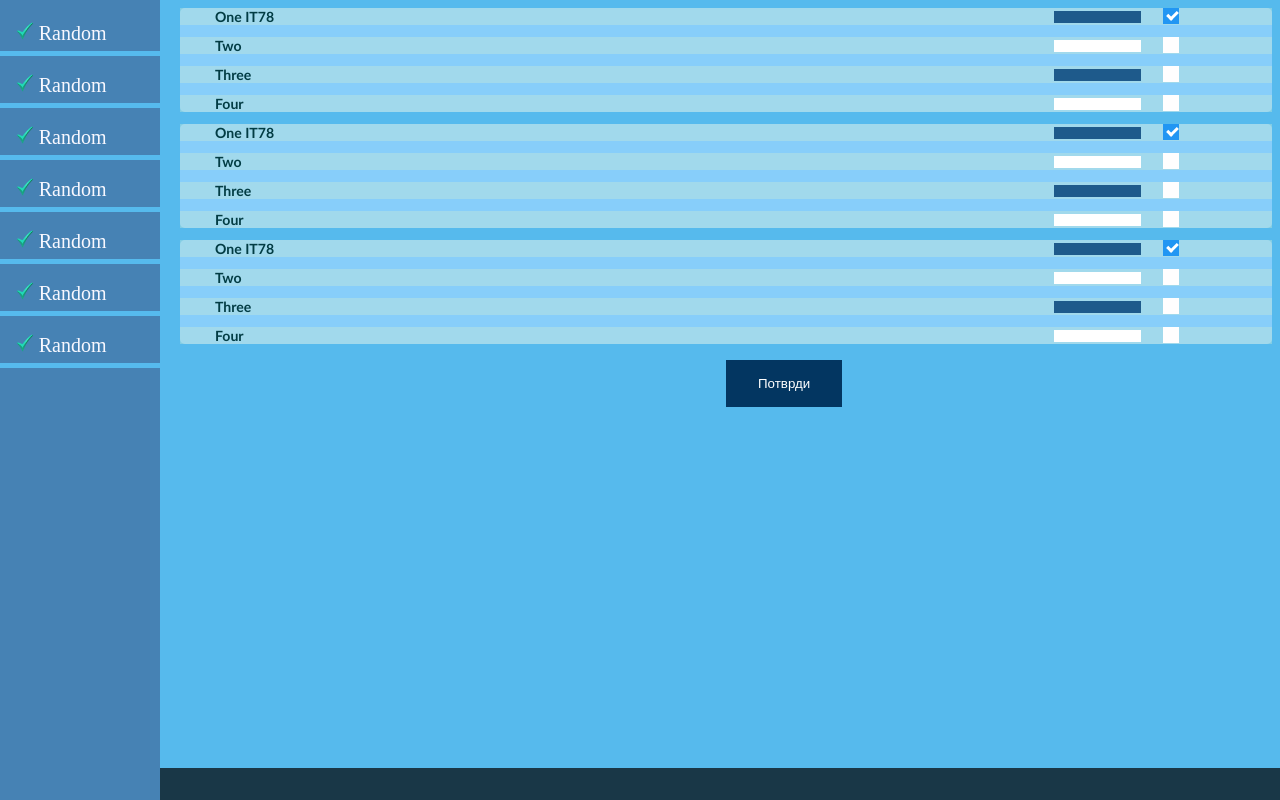
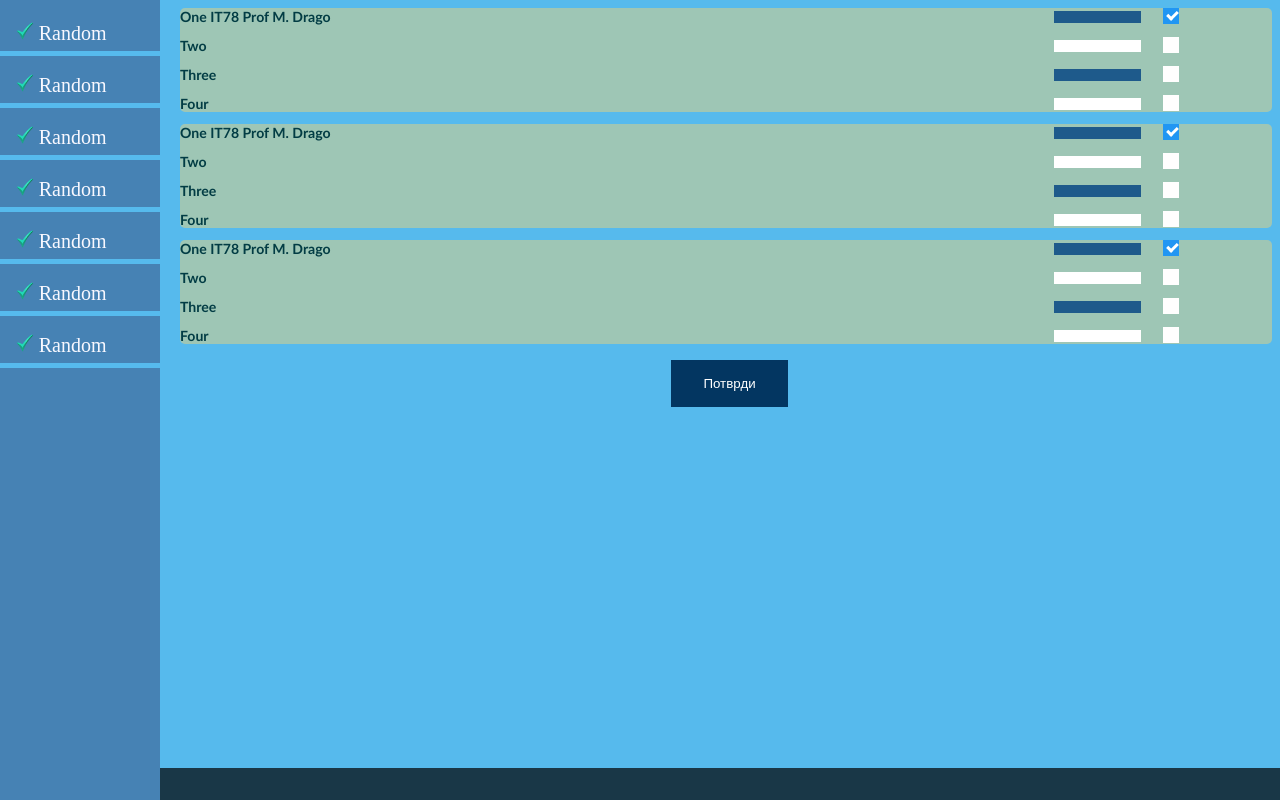
Before and after one commit to Jole34/MIS, a PHP site: page /overaSemestra.php in a window 1280 px wide. Run offline with PHP 8.4, Linux system fonts and the light colour scheme.

Commit message:
SmallCSSEdit4

```diff
--- a/CSS/overaSemestra.css
+++ b/CSS/overaSemestra.css
@@ -3,17 +3,15 @@
 .container {
     display: block;
     position: relative;
-    padding-left: 35px;
+    padding-right: 35px;
     margin-bottom: 12px;
     cursor: pointer;
-    font-size: 22px;
     -webkit-user-select: none;
     -moz-user-select: none;
     -ms-user-select: none;
     user-select: none;
     font-size: 1.1vw;
     color: rgb(2, 60, 68);
-    background-color: rgba(207, 236, 211, 0.37);
     font-family: 'Trebuchet MS', 'Lucida Sans Unicode', 'Lucida Grande', 'Lucida Sans', Arial, sans-serif;
 }
 
@@ -81,9 +79,12 @@
 .overaSemestra-odabirIspita {
     font-weight: bolder;
     color: rgb(3, 54, 97);
-    background-color: lightskyblue;
+    background-color: rgba(206, 207, 144, 0.596);
     border-radius: 5px;
     display: none;
+    font-variant: initial;
+    font-weight: bold;
+
 }
 
 input[type=submit] {
@@ -93,7 +94,7 @@ input[type=submit] {
     padding: 16px 32px;
     text-decoration: none;
     margin: 4px 2px;
-    margin-left: 50%;
+    margin-left: 45%;
     cursor: pointer;
     transition: 1s;
 }
--- a/overaSemestra.php
+++ b/overaSemestra.php
@@ -26,7 +26,9 @@
     for ($i = 0; $i < 3; $i++) { ?>
         <div class="overaSemestra-odabirIspita">
             <form action="forms.php" method="post">
-                <label class="container">One <span>IT78</span>
+                <label class="container">One
+                    <div style="display: inline-block;" class="overaSemestra-sifra">IT78</div>
+                <div style="display: inline-block;" class="overaSemestra-profesor">Prof M. Drago</div>
                     <input type="checkbox" name="odabir[]" value="one" checked="checked">
                     <span class="checkmark"></span>
                     <?php $boja = "rgb(30, 90, 139)"; ?>
```
